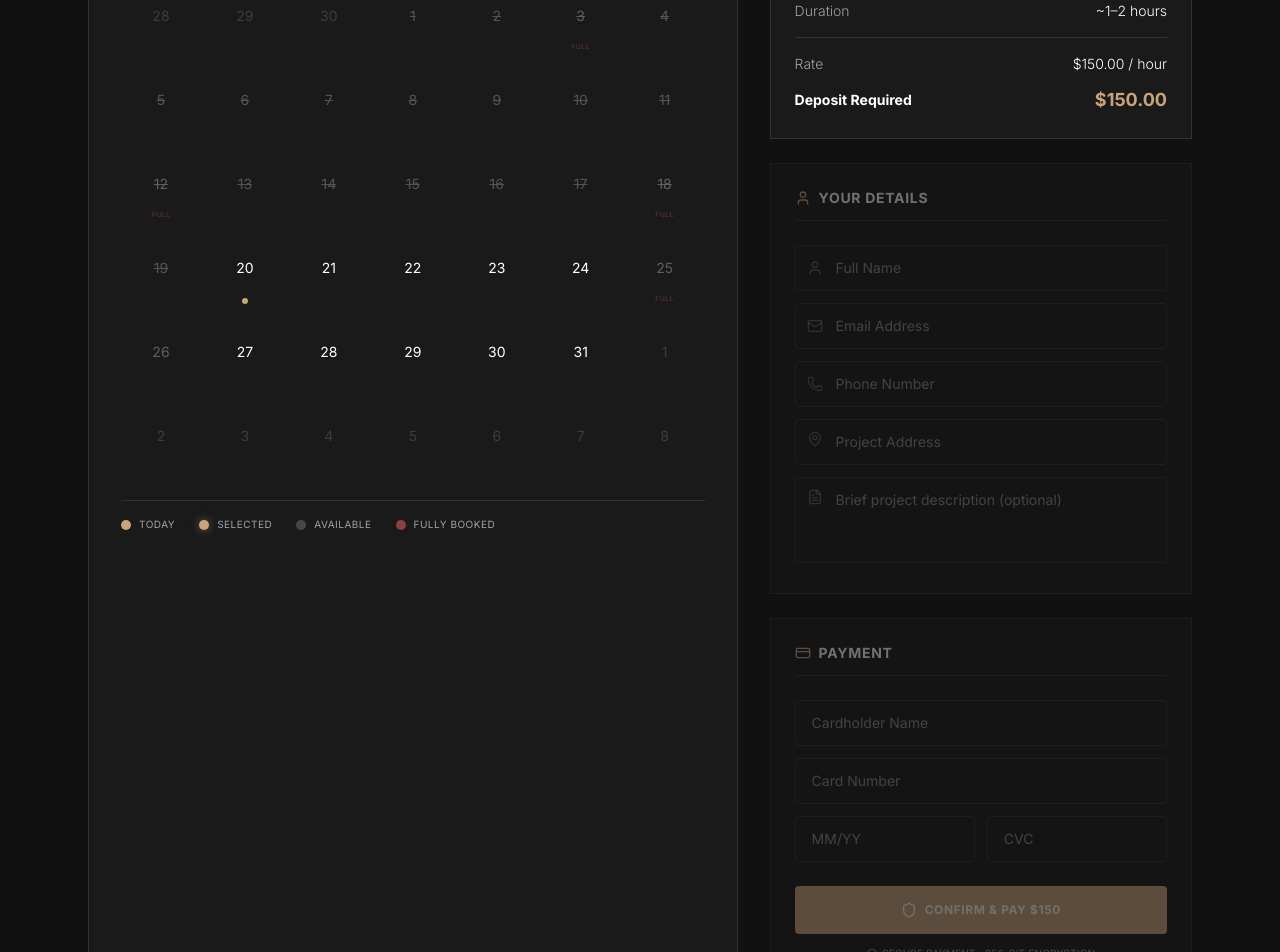
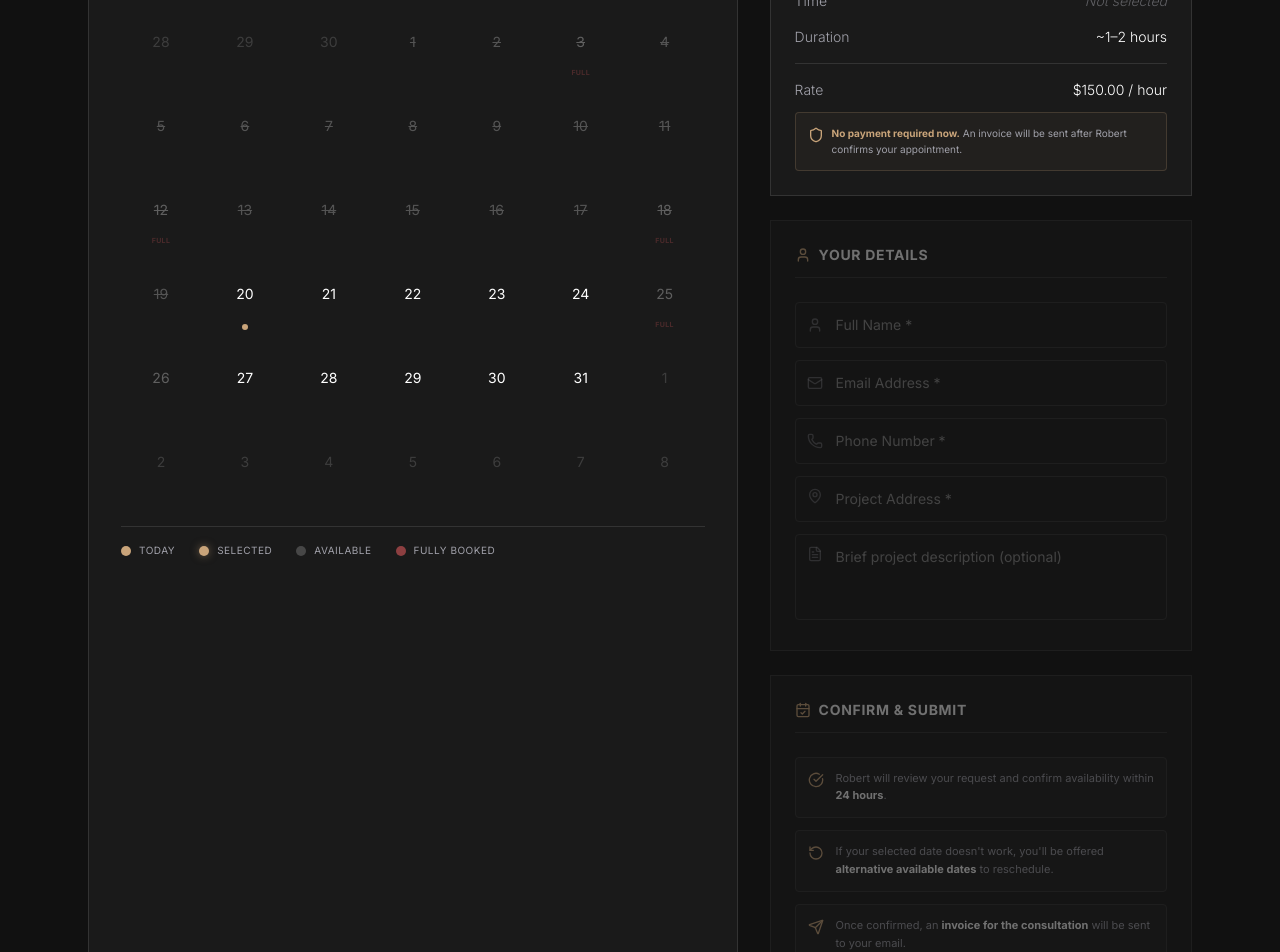
Before and after one commit to robertlazau-design/Royal-Brand-Woodworking-Website, a React (Vite) app: page /booking in a window 1280 px wide. Shown: the part 820-1772 px from the top of the page. Built offline with nearby package versions, Linux system fonts and the light colour scheme; a web font is replaced by a local one.

Commit message:
feat: add submission confirmation screen and booking request workflow to BookingPage

```diff
--- a/src/pages/BookingPage.tsx
+++ b/src/pages/BookingPage.tsx
@@ -1,5 +1,5 @@
 import React, { useState, useMemo } from 'react';
-import { Calendar, Clock, CreditCard, ChevronRight, ChevronLeft, MapPin, User, Phone, Mail, FileText, Shield, CheckCircle } from 'lucide-react';
+import { Calendar, Clock, ChevronRight, ChevronLeft, MapPin, User, Phone, Mail, FileText, Shield, CheckCircle, CalendarCheck, RotateCcw, Send } from 'lucide-react';
 
 /* ───── helpers ───── */
 function getDaysInMonth(year: number, month: number) {
@@ -31,6 +31,9 @@ export function BookingPage() {
   const [phone, setPhone] = useState('');
   const [address, setAddress] = useState('');
   const [notes, setNotes] = useState('');
+
+  // Verification flow state
+  const [isSubmitted, setIsSubmitted] = useState(false);
 
   /* ── month grid ── */
   const calendarGrid = useMemo(() => {
@@ -146,7 +149,151 @@ export function BookingPage() {
     : null;
 
   /* ── step state ── */
-  const step = !selectedFullDate ? 1 : !selectedTime ? 2 : 3;
+  const step = isSubmitted ? 4 : !selectedFullDate ? 1 : !selectedTime ? 2 : 3;
+
+  /* ── form validation ── */
+  const isFormValid = name.trim() !== '' && email.trim() !== '' && phone.trim() !== '' && address.trim() !== '';
+
+  /* ── submit handler ── */
+  function handleSubmitRequest() {
+    if (!isFormValid || !selectedFullDate || !selectedTime) return;
+    setIsSubmitted(true);
+    window.scrollTo({ top: 0, behavior: 'smooth' });
+  }
+
+  /* ── reschedule handler ── */
+  function handleReschedule() {
+    setIsSubmitted(false);
+    setSelectedFullDate(null);
+    setSelectedTime(null);
+    // Keep the contact info so they don't have to re-enter it
+  }
+
+  /* ── Submitted Confirmation Screen ── */
+  if (isSubmitted) {
+    return (
+      <section className="py-24 bg-royal-bg text-royal-text min-h-screen">
+        <div className="max-w-2xl mx-auto px-6">
+          <div className="text-center mb-12" style={{ animation: 'fadeSlideUp 0.6s ease-out' }}>
+            <div className="w-20 h-20 rounded-full bg-royal-gold/15 flex items-center justify-center mx-auto mb-8 border border-royal-gold/30">
+              <CalendarCheck className="w-10 h-10 text-royal-gold" />
+            </div>
+            <h2 className="font-serif text-3xl md:text-5xl text-white font-bold mb-4 tracking-wide uppercase">
+              Request Submitted
+            </h2>
+            <p className="text-royal-text-muted text-sm md:text-base font-light leading-relaxed max-w-lg mx-auto">
+              Your consultation request has been sent to Robert for review. He will verify availability and confirm your appointment.
+            </p>
+          </div>
+
+          {/* Confirmation Details Card */}
+          <div className="bg-royal-charcoal border border-royal-border p-8 mb-6" style={{ animation: 'fadeSlideUp 0.6s ease-out 0.1s both' }}>
+            <h3 className="font-sans text-sm text-white uppercase tracking-wider font-bold mb-6 pb-3 border-b border-royal-border flex items-center gap-2">
+              <Shield className="w-4 h-4 text-royal-gold" /> Pending Verification
+            </h3>
+            <div className="space-y-4">
+              <div className="flex justify-between items-center text-sm font-light">
+                <span className="text-royal-text-muted">Status</span>
+                <span className="text-yellow-400 font-bold text-xs uppercase tracking-wider flex items-center gap-2">
+                  <span className="w-2 h-2 rounded-full bg-yellow-400 animate-pulse" />
+                  Awaiting Confirmation
+                </span>
+              </div>
+              <div className="flex justify-between items-center text-sm font-light">
+                <span className="text-royal-text-muted">Requested Date</span>
+                <span className="text-white">{formattedDate}</span>
+              </div>
+              <div className="flex justify-between items-center text-sm font-light">
+                <span className="text-royal-text-muted">Requested Time</span>
+                <span className="text-white">{selectedTime}</span>
+              </div>
+              <div className="flex justify-between items-center text-sm font-light">
+                <span className="text-royal-text-muted">Duration</span>
+                <span className="text-white">~1–2 hours</span>
+              </div>
+              <div className="border-t border-royal-border pt-4 space-y-3">
+                <div className="flex justify-between items-center text-sm font-light">
+                  <span className="text-royal-text-muted">Name</span>
+                  <span className="text-white">{name}</span>
+                </div>
+                <div className="flex justify-between items-center text-sm font-light">
+                  <span className="text-royal-text-muted">Email</span>
+                  <span className="text-white">{email}</span>
+                </div>
+                <div className="flex justify-between items-center text-sm font-light">
+                  <span className="text-royal-text-muted">Phone</span>
+                  <span className="text-white">{phone}</span>
+                </div>
+                <div className="flex justify-between items-center text-sm font-light">
+                  <span className="text-royal-text-muted">Location</span>
+                  <span className="text-white">{address}</span>
+                </div>
+              </div>
+            </div>
+          </div>
+
+          {/* What Happens Next */}
+          <div className="bg-royal-charcoal border border-royal-border p-8 mb-6" style={{ animation: 'fadeSlideUp 0.6s ease-out 0.2s both' }}>
+            <h3 className="font-sans text-sm text-white uppercase tracking-wider font-bold mb-6 pb-3 border-b border-royal-border flex items-center gap-2">
+              <ChevronRight className="w-4 h-4 text-royal-gold" /> What Happens Next
+            </h3>
+            <div className="space-y-5">
+              <div className="flex gap-4">
+                <div className="w-8 h-8 rounded-full bg-royal-gold/15 flex items-center justify-center shrink-0 border border-royal-gold/30">
+                  <span className="text-royal-gold text-xs font-bold">1</span>
+                </div>
+                <div>
+                  <p className="text-white text-sm font-bold mb-1">Availability Verification</p>
+                  <p className="text-royal-text-muted text-xs font-light leading-relaxed">Robert will review your requested date and time to confirm availability.</p>
+                </div>
+              </div>
+              <div className="flex gap-4">
+                <div className="w-8 h-8 rounded-full bg-royal-gold/15 flex items-center justify-center shrink-0 border border-royal-gold/30">
+                  <span className="text-royal-gold text-xs font-bold">2</span>
+                </div>
+                <div>
+                  <p className="text-white text-sm font-bold mb-1">Confirmation or Reschedule</p>
+                  <p className="text-royal-text-muted text-xs font-light leading-relaxed">You'll receive a confirmation email, or be offered alternative available dates if your requested slot is unavailable.</p>
+                </div>
+              </div>
+              <div className="flex gap-4">
+                <div className="w-8 h-8 rounded-full bg-royal-gold/15 flex items-center justify-center shrink-0 border border-royal-gold/30">
+                  <span className="text-royal-gold text-xs font-bold">3</span>
+                </div>
+                <div>
+                  <p className="text-white text-sm font-bold mb-1">Invoice Sent</p>
+                  <p className="text-royal-text-muted text-xs font-light leading-relaxed">Once confirmed, Robert will send you a consultation invoice. No payment is required until your appointment is verified.</p>
+                </div>
+              </div>
+            </div>
+          </div>
+
+          {/* Action Buttons */}
+          <div className="flex flex-col sm:flex-row gap-4" style={{ animation: 'fadeSlideUp 0.6s ease-out 0.3s both' }}>
+            <button
+              onClick={handleReschedule}
+              className="flex-1 py-4 bg-transparent text-white font-bold text-xs uppercase tracking-wider border border-royal-border hover:border-royal-gold hover:text-royal-gold transition-all rounded flex items-center justify-center gap-2"
+            >
+              <RotateCcw className="w-4 h-4" />
+              Choose a Different Date
+            </button>
+          </div>
+
+          <p className="text-center text-[10px] text-royal-text-muted mt-6 tracking-wide uppercase">
+            A confirmation email has been sent to {email}
+          </p>
+        </div>
+
+        {/* Inline CSS for animations */}
+        <style>{`
+          @keyframes fadeSlideUp {
+            from { opacity: 0; transform: translateY(16px); }
+            to   { opacity: 1; transform: translateY(0); }
+          }
+        `}</style>
+      </section>
+    );
+  }
 
   return (
     <section className="py-24 bg-royal-bg text-royal-text min-h-screen">
@@ -165,7 +312,7 @@ export function BookingPage() {
           <p className="text-royal-text-muted text-sm md:text-base font-light max-w-2xl mx-auto leading-relaxed">
             Robert personally visits your location to assess the project, take precise measurements, and discuss design options.
             <br/><br/>
-            <strong className="text-white">Estimates are billed at $150/hr</strong>. Please select a date and time to reserve your consultation.
+            <strong className="text-white">Estimates are billed at $150/hr.</strong> Select a preferred date and time below. Robert will verify availability and send you an invoice once confirmed.
           </p>
         </div>
 
@@ -174,7 +321,7 @@ export function BookingPage() {
           {[
             { num: 1, label: 'Select Date' },
             { num: 2, label: 'Choose Time' },
-            { num: 3, label: 'Your Details' },
+            { num: 3, label: 'Verify & Submit' },
           ].map((s, i) => (
             <React.Fragment key={s.num}>
               <div className="flex flex-col items-center gap-2">
@@ -374,9 +521,11 @@ export function BookingPage() {
                     <span className="text-royal-text-muted">Rate</span>
                     <span className="text-white">$150.00 / hour</span>
                   </div>
-                  <div className="flex justify-between items-center text-sm font-bold mt-3">
-                    <span className="text-white">Deposit Required</span>
-                    <span className="text-royal-gold text-lg">$150.00</span>
+                  <div className="flex items-start gap-2 mt-3 p-3 bg-royal-gold/5 border border-royal-gold/20 rounded">
+                    <Shield className="w-4 h-4 text-royal-gold shrink-0 mt-0.5" />
+                    <p className="text-[10px] text-royal-text-muted leading-relaxed">
+                      <span className="text-royal-gold font-bold">No payment required now.</span> An invoice will be sent after Robert confirms your appointment.
+                    </p>
                   </div>
                 </div>
               </div>
@@ -394,7 +543,7 @@ export function BookingPage() {
                   <User className="absolute left-3 top-1/2 -translate-y-1/2 w-4 h-4 text-royal-text-muted/50" />
                   <input
                     type="text"
-                    placeholder="Full Name"
+                    placeholder="Full Name *"
                     value={name}
                     onChange={e => setName(e.target.value)}
                     className="w-full bg-transparent border border-royal-border text-white pl-10 pr-4 py-3 focus:outline-none focus:border-royal-gold transition-colors text-sm rounded"
@@ -404,7 +553,7 @@ export function BookingPage() {
                   <Mail className="absolute left-3 top-1/2 -translate-y-1/2 w-4 h-4 text-royal-text-muted/50" />
                   <input
                     type="email"
-                    placeholder="Email Address"
+                    placeholder="Email Address *"
                     value={email}
                     onChange={e => setEmail(e.target.value)}
                     className="w-full bg-transparent border border-royal-border text-white pl-10 pr-4 py-3 focus:outline-none focus:border-royal-gold transition-colors text-sm rounded"
@@ -414,7 +563,7 @@ export function BookingPage() {
                   <Phone className="absolute left-3 top-1/2 -translate-y-1/2 w-4 h-4 text-royal-text-muted/50" />
                   <input
                     type="tel"
-                    placeholder="Phone Number"
+                    placeholder="Phone Number *"
                     value={phone}
                     onChange={e => setPhone(e.target.value)}
                     className="w-full bg-transparent border border-royal-border text-white pl-10 pr-4 py-3 focus:outline-none focus:border-royal-gold transition-colors text-sm rounded"
@@ -424,7 +573,7 @@ export function BookingPage() {
                   <MapPin className="absolute left-3 top-3 w-4 h-4 text-royal-text-muted/50" />
                   <input
                     type="text"
-                    placeholder="Project Address"
+                    placeholder="Project Address *"
                     value={address}
                     onChange={e => setAddress(e.target.value)}
                     className="w-full bg-transparent border border-royal-border text-white pl-10 pr-4 py-3 focus:outline-none focus:border-royal-gold transition-colors text-sm rounded"
@@ -443,44 +592,49 @@ export function BookingPage() {
               </div>
             </div>
 
-            {/* Payment */}
+            {/* Submit for Verification */}
             <div className={`bg-royal-charcoal border border-royal-border p-6 transition-all duration-500 ${
               step >= 3 ? 'opacity-100' : 'opacity-40 pointer-events-none'
             }`}>
               <h3 className="font-sans text-sm text-white uppercase tracking-wider font-bold mb-6 pb-3 border-b border-royal-border flex items-center gap-2">
-                <CreditCard className="w-4 h-4 text-royal-gold" /> Payment
+                <CalendarCheck className="w-4 h-4 text-royal-gold" /> Confirm & Submit
               </h3>
-              <div className="space-y-3">
-                <input
-                  type="text"
-                  placeholder="Cardholder Name"
-                  className="w-full bg-transparent border border-royal-border text-white px-4 py-3 focus:outline-none focus:border-royal-gold transition-colors text-sm rounded"
-                />
-                <input
-                  type="text"
-                  placeholder="Card Number"
-                  className="w-full bg-transparent border border-royal-border text-white px-4 py-3 focus:outline-none focus:border-royal-gold transition-colors text-sm rounded"
-                />
-                <div className="grid grid-cols-2 gap-3">
-                  <input
-                    type="text"
-                    placeholder="MM/YY"
-                    className="w-full bg-transparent border border-royal-border text-white px-4 py-3 focus:outline-none focus:border-royal-gold transition-colors text-sm rounded"
-                  />
-                  <input
-                    type="text"
-                    placeholder="CVC"
-                    className="w-full bg-transparent border border-royal-border text-white px-4 py-3 focus:outline-none focus:border-royal-gold transition-colors text-sm rounded"
-                  />
+
+              <div className="space-y-3 mb-6">
+                <div className="flex items-start gap-3 p-3 bg-white/[0.02] border border-royal-border rounded">
+                  <CheckCircle className="w-4 h-4 text-royal-gold shrink-0 mt-0.5" />
+                  <p className="text-[11px] text-royal-text-muted leading-relaxed">
+                    Robert will review your request and confirm availability within <span className="text-white font-bold">24 hours</span>.
+                  </p>
+                </div>
+                <div className="flex items-start gap-3 p-3 bg-white/[0.02] border border-royal-border rounded">
+                  <RotateCcw className="w-4 h-4 text-royal-gold shrink-0 mt-0.5" />
+                  <p className="text-[11px] text-royal-text-muted leading-relaxed">
+                    If your selected date doesn't work, you'll be offered <span className="text-white font-bold">alternative available dates</span> to reschedule.
+                  </p>
+                </div>
+                <div className="flex items-start gap-3 p-3 bg-white/[0.02] border border-royal-border rounded">
+                  <Send className="w-4 h-4 text-royal-gold shrink-0 mt-0.5" />
+                  <p className="text-[11px] text-royal-text-muted leading-relaxed">
+                    Once confirmed, an <span className="text-white font-bold">invoice for the consultation</span> will be sent to your email.
+                  </p>
                 </div>
               </div>
 
-              <button className="w-full mt-6 py-4 bg-royal-gold text-white font-bold text-xs uppercase tracking-wider hover:bg-white hover:text-black transition-all rounded flex items-center justify-center gap-2">
-                <Shield className="w-4 h-4" />
-                Confirm & Pay $150
+              <button
+                onClick={handleSubmitRequest}
+                disabled={!isFormValid}
+                className={`w-full py-4 font-bold text-xs uppercase tracking-wider transition-all rounded flex items-center justify-center gap-2 ${
+                  isFormValid
+                    ? 'bg-royal-gold text-white hover:bg-white hover:text-black cursor-pointer'
+                    : 'bg-royal-border text-royal-text-muted/50 cursor-not-allowed'
+                }`}
+              >
+                <CalendarCheck className="w-4 h-4" />
+                Submit Consultation Request
               </button>
               <p className="text-center text-[10px] text-royal-text-muted mt-3 tracking-wide uppercase flex items-center justify-center gap-1">
-                <Shield className="w-3 h-3" /> Secure payment · 256-bit encryption
+                <Shield className="w-3 h-3" /> No payment required · Invoice sent after confirmation
               </p>
             </div>
           </div>
```
